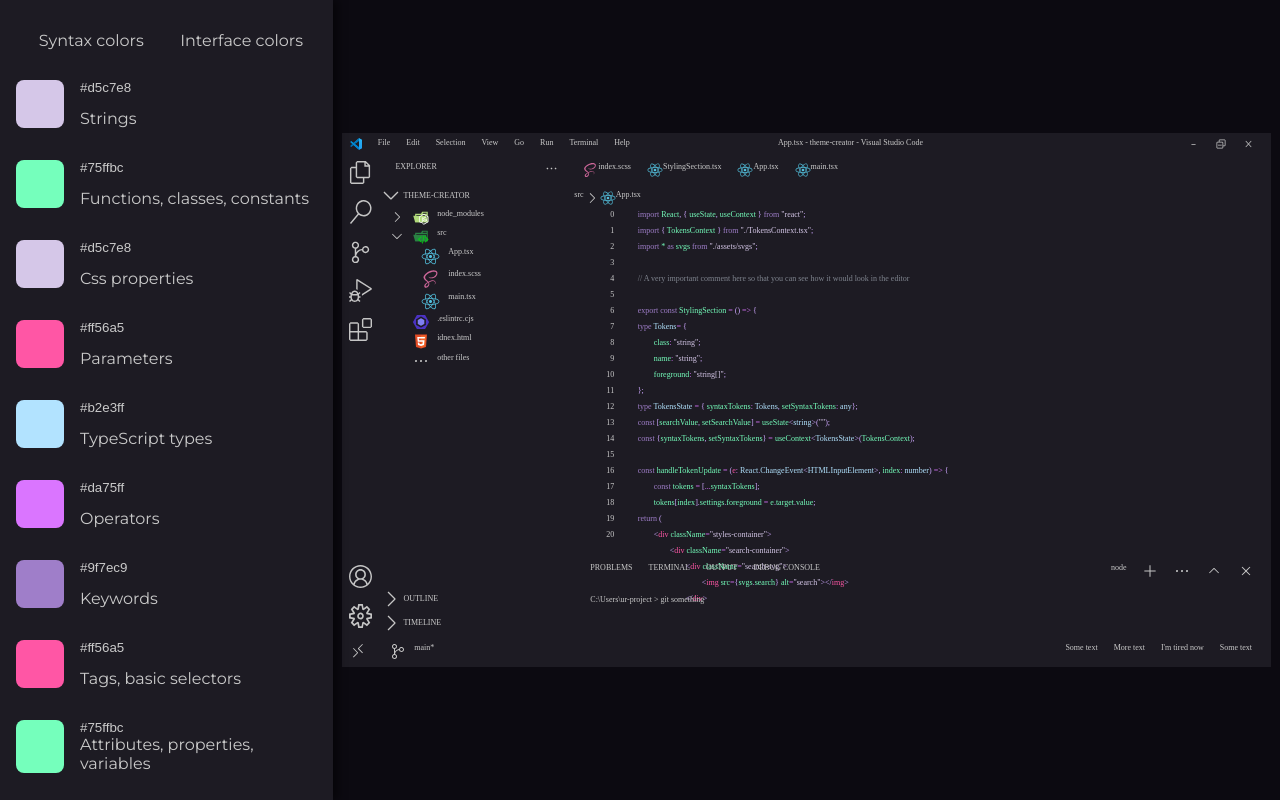
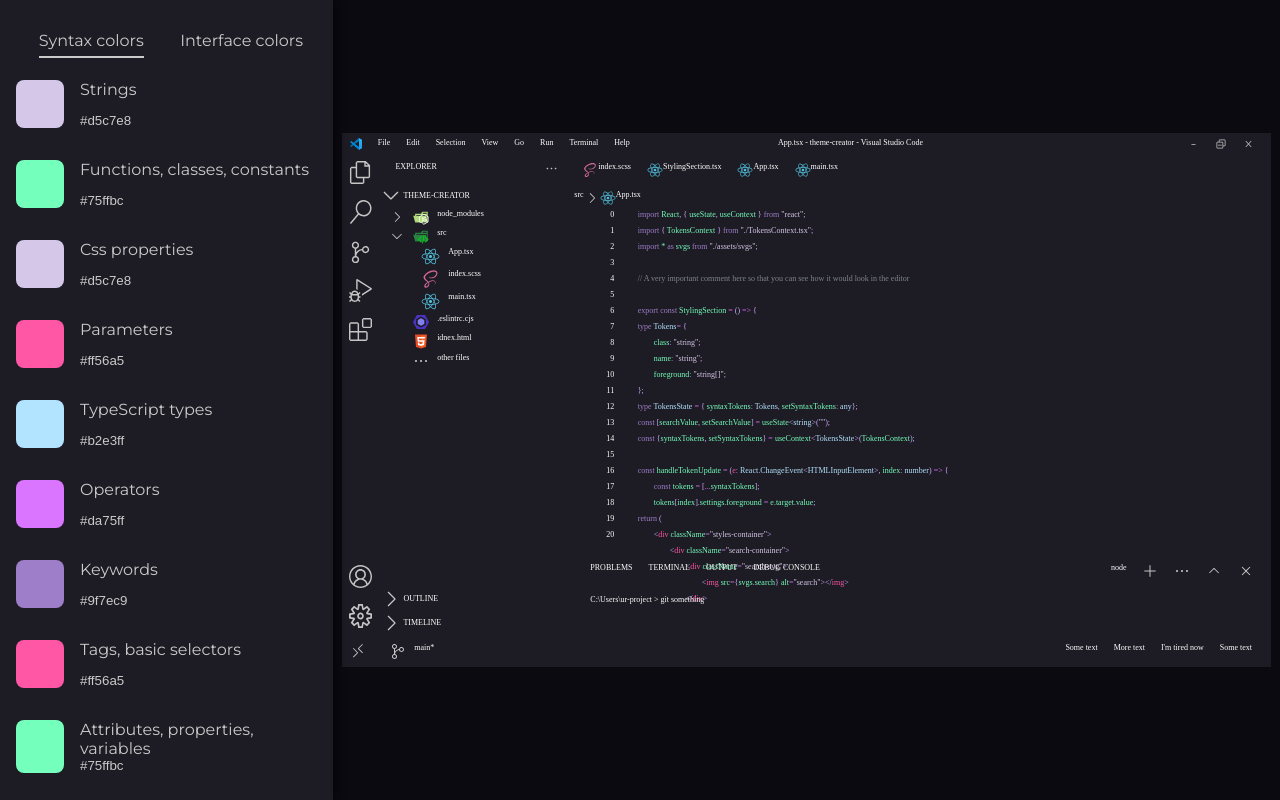
Before and after one commit to Vitalii-Harkavenko/theme-screator, a React (Vite) app: page / in a window 1280 px wide. Built offline with nearby package versions, Linux system fonts and the light colour scheme; a web font is replaced by a local one.

Commit message:
added remaining interface tokens to context hook

```diff
--- a/src/Canvas.tsx
+++ b/src/Canvas.tsx
@@ -5,7 +5,7 @@ import { Keywords, Operators, Fns_classes_consts, Strings, Parameters, Atts_prop
 
 export const Canvas = () => {
 
-    const {colors, interfaceTokens} = useContext(TokensContext);
+    const {syntaxColors, interfaceColors, interfaceFgColors} = useContext(TokensContext);
 
     const gutterNumbers = [];
     for (let i = 0; i < 30; i++) {
@@ -13,7 +13,7 @@ export const Canvas = () => {
     };
 
 	return (
-		<div className="canvas">
+		<div className="canvas" style={interfaceFgColors.text}>
             <div className="menu-bar">
                 <div className="menus">
                     <img src={svgs.vscode}></img>
@@ -132,40 +132,40 @@ export const Canvas = () => {
                             { gutterNumbers.map(i => <p>{i}</p>) }
                         </div>
                         <div className="editor">
-                            <p style={colors.punctuation}><Keywords word="import"/> <Fns_classes_consts word="React"/>, &#123; <Fns_classes_consts word="useState"/>, <Fns_classes_consts word="useContext"/> &#125; <Keywords word="from"/> <Strings word="react"/>;</p>
-                            <p style={colors.punctuation}><Keywords word="import"/> &#123; <Fns_classes_consts word="TokensContext"/> &#125; <Keywords word="from"/> <Strings word="./TokensContext.tsx"/>;</p>
-                            <p style={colors.punctuation}><Keywords word="import"/> <Fns_classes_consts word="*"/> <Keywords word="as"/> <Fns_classes_consts word="svgs"/> <Keywords word="from"/> <Strings word="./assets/svgs"/>;</p>
+                            <p style={syntaxColors.punctuation}><Keywords word="import"/> <Fns_classes_consts word="React"/>, &#123; <Fns_classes_consts word="useState"/>, <Fns_classes_consts word="useContext"/> &#125; <Keywords word="from"/> <Strings word="react"/>;</p>
+                            <p style={syntaxColors.punctuation}><Keywords word="import"/> &#123; <Fns_classes_consts word="TokensContext"/> &#125; <Keywords word="from"/> <Strings word="./TokensContext.tsx"/>;</p>
+                            <p style={syntaxColors.punctuation}><Keywords word="import"/> <Fns_classes_consts word="*"/> <Keywords word="as"/> <Fns_classes_consts word="svgs"/> <Keywords word="from"/> <Strings word="./assets/svgs"/>;</p>
                             <p className="whitespace"></p>
-                            <p style={colors.comments}>// A very important comment here so that you can see how it would look in the editor</p>
+                            <p style={syntaxColors.comments}>// A very important comment here so that you can see how it would look in the editor</p>
                             <p className="whitespace"></p>
-                            <p style={colors.punctuation}> <Keywords word="export"/> <Keywords word="const"/> <Fns_classes_consts word="StylingSection"/> <Operators word="="/> () <Operators word="=&gt;"/> &#123;</p>
-                            <p style={colors.punctuation}><Keywords word="type"/> <Ts_types word="Tokens"/><Operators word="="/> &#123;</p>
+                            <p style={syntaxColors.punctuation}> <Keywords word="export"/> <Keywords word="const"/> <Fns_classes_consts word="StylingSection"/> <Operators word="="/> () <Operators word="=&gt;"/> &#123;</p>
+                            <p style={syntaxColors.punctuation}><Keywords word="type"/> <Ts_types word="Tokens"/><Operators word="="/> &#123;</p>
                             <div className="tab-space">
-                                <p style={colors.punctuation}><Atts_props_vars word="class"/><Operators word=":"/> <Strings word="string"/>;</p>
-                                <p style={colors.punctuation}><Atts_props_vars word="name"/><Operators word=":"/> <Strings word="string"/>;</p>
-                                <p style={colors.punctuation}><Atts_props_vars word="foreground"/><Operators word=":"/> <Strings word="string[]"/>;</p>
+                                <p style={syntaxColors.punctuation}><Atts_props_vars word="class"/><Operators word=":"/> <Strings word="string"/>;</p>
+                                <p style={syntaxColors.punctuation}><Atts_props_vars word="name"/><Operators word=":"/> <Strings word="string"/>;</p>
+                                <p style={syntaxColors.punctuation}><Atts_props_vars word="foreground"/><Operators word=":"/> <Strings word="string[]"/>;</p>
                             </div>
-                            <p style={colors.punctuation}>&#125;;</p>
-                            <p style={colors.punctuation}><Keywords word="type"/> <Ts_types word="TokensState"/> <Operators word="="/> &#123; <Atts_props_vars word="syntaxTokens"/><Operators word=":"/> <Ts_types word="Tokens"/>, <Atts_props_vars word="setSyntaxTokens"/><Operators word=":"/> <Ts_types word="any"/>&#125;;</p>
-                            <p style={colors.punctuation}><Keywords word="const"/> [<Fns_classes_consts word="searchValue"/>, <Fns_classes_consts word="setSearchValue"/>] <Operators word="="/> <Fns_classes_consts word="useState"/>&lt;<Ts_types word="string"/>&gt;(<Strings word=""/>);</p>
-                            <p style={colors.punctuation}><Keywords word="const"/> &#123;<Fns_classes_consts word="syntaxTokens"/>, <Fns_classes_consts word="setSyntaxTokens"/>&#125; <Operators word="="/> <Fns_classes_consts word="useContext"/>&lt;<Ts_types word="TokensState"/>&gt;(<Fns_classes_consts word="TokensContext"/>);</p>
+                            <p style={syntaxColors.punctuation}>&#125;;</p>
+                            <p style={syntaxColors.punctuation}><Keywords word="type"/> <Ts_types word="TokensState"/> <Operators word="="/> &#123; <Atts_props_vars word="syntaxTokens"/><Operators word=":"/> <Ts_types word="Tokens"/>, <Atts_props_vars word="setSyntaxTokens"/><Operators word=":"/> <Ts_types word="any"/>&#125;;</p>
+                            <p style={syntaxColors.punctuation}><Keywords word="const"/> [<Fns_classes_consts word="searchValue"/>, <Fns_classes_consts word="setSearchValue"/>] <Operators word="="/> <Fns_classes_consts word="useState"/>&lt;<Ts_types word="string"/>&gt;(<Strings word=""/>);</p>
+                            <p style={syntaxColors.punctuation}><Keywords word="const"/> &#123;<Fns_classes_consts word="syntaxTokens"/>, <Fns_classes_consts word="setSyntaxTokens"/>&#125; <Operators word="="/> <Fns_classes_consts word="useContext"/>&lt;<Ts_types word="TokensState"/>&gt;(<Fns_classes_consts word="TokensContext"/>);</p>
                             <p className="whitespace"></p>
-                            <p style={colors.punctuation}><Keywords word="const"/> <Fns_classes_consts word="handleTokenUpdate"/> <Operators word="="/> (<Parameters word="e"/><Operators word=":"/> <Ts_types word="React"/>.<Ts_types word="ChangeEvent"/>&lt;<Ts_types word="HTMLInputElement"/>&gt;, <Atts_props_vars word="index"/><Operators word=":"/> <Ts_types word="number"/>) <Operators word="=&gt;"/> &#123;</p>
+                            <p style={syntaxColors.punctuation}><Keywords word="const"/> <Fns_classes_consts word="handleTokenUpdate"/> <Operators word="="/> (<Parameters word="e"/><Operators word=":"/> <Ts_types word="React"/>.<Ts_types word="ChangeEvent"/>&lt;<Ts_types word="HTMLInputElement"/>&gt;, <Atts_props_vars word="index"/><Operators word=":"/> <Ts_types word="number"/>) <Operators word="=&gt;"/> &#123;</p>
                             <div className="tab-space">
-                                <p style={colors.punctuation}><Keywords word="const"/> <Fns_classes_consts word="tokens"/> <Operators word="="/> [<Operators word="..."/><Fns_classes_consts word="syntaxTokens"/>];</p>
-                                <p style={colors.punctuation}><Fns_classes_consts word="tokens"/>[<Fns_classes_consts word="index"/>].<Atts_props_vars word="settings"/>.<Atts_props_vars word="foreground"/> <Operators word="="/> <Atts_props_vars word="e"/>.<Atts_props_vars word="target"/>.<Atts_props_vars word="value"/>;</p>
+                                <p style={syntaxColors.punctuation}><Keywords word="const"/> <Fns_classes_consts word="tokens"/> <Operators word="="/> [<Operators word="..."/><Fns_classes_consts word="syntaxTokens"/>];</p>
+                                <p style={syntaxColors.punctuation}><Fns_classes_consts word="tokens"/>[<Fns_classes_consts word="index"/>].<Atts_props_vars word="settings"/>.<Atts_props_vars word="foreground"/> <Operators word="="/> <Atts_props_vars word="e"/>.<Atts_props_vars word="target"/>.<Atts_props_vars word="value"/>;</p>
                             </div>
-                            <p style={colors.punctuation}><Keywords word="return"/> (</p>
+                            <p style={syntaxColors.punctuation}><Keywords word="return"/> (</p>
                             <div className="tab-space">
-                                <p style={colors.punctuation}>&lt;<Tags word="div"/> <Atts_props_vars word="className"/><Operators word="="/><Strings word="styles-container"/>&gt;</p>
+                                <p style={syntaxColors.punctuation}>&lt;<Tags word="div"/> <Atts_props_vars word="className"/><Operators word="="/><Strings word="styles-container"/>&gt;</p>
                                 <div className="tab-space">
-                                    <p style={colors.punctuation}>&lt;<Tags word="div"/> <Atts_props_vars word="className"/><Operators word="="/><Strings word="search-container"/>&gt;</p>
+                                    <p style={syntaxColors.punctuation}>&lt;<Tags word="div"/> <Atts_props_vars word="className"/><Operators word="="/><Strings word="search-container"/>&gt;</p>
                                     <div className="tab-space">
-                                        <p style={colors.punctuation}>&lt;<Tags word="div"/> <Atts_props_vars word="className"/><Operators word="="/><Strings word="search-svg"/>&gt;</p>
+                                        <p style={syntaxColors.punctuation}>&lt;<Tags word="div"/> <Atts_props_vars word="className"/><Operators word="="/><Strings word="search-svg"/>&gt;</p>
                                         <div className="tab-space">
-                                            <p style={colors.punctuation}>&lt;<Tags word="img"/> <Atts_props_vars word="src"/><Operators word="="/>&#123;<Atts_props_vars word="svgs"/>.<Atts_props_vars word="search"/>&#125; <Atts_props_vars word="alt"/><Operators word="="/><Strings word="search"/>&gt;&lt;/<Tags word="img"/>&gt;</p>
+                                            <p style={syntaxColors.punctuation}>&lt;<Tags word="img"/> <Atts_props_vars word="src"/><Operators word="="/>&#123;<Atts_props_vars word="svgs"/>.<Atts_props_vars word="search"/>&#125; <Atts_props_vars word="alt"/><Operators word="="/><Strings word="search"/>&gt;&lt;/<Tags word="img"/>&gt;</p>
                                         </div>
-                                        <p style={colors.punctuation}>&lt;/<Tags word="div"/>&gt;</p>
+                                        <p style={syntaxColors.punctuation}>&lt;/<Tags word="div"/>&gt;</p>
                                     </div>
                                 </div>
                             </div>
--- a/src/StylingSection.tsx
+++ b/src/StylingSection.tsx
@@ -1,68 +1,104 @@
-import React, { useState, useContext } from 'react'
+import React, { useContext, useRef} from 'react'
 import { TokensContext, Token} from "./TokensContext.tsx";
-import * as svgs from "./assets/svgs";
 
 export const StylingSection = () => {
 
 	type SyntaxState = {syntaxTokens: Token[], setSyntaxTokens: any};
 	type InterfaceState = {interfaceTokens: Token[], setInterfaceTokens: any};
-	const [searchValue, setSearchValue] = useState<string>('');
+	type InterfaceTextState = {interfaceFgTokens: Token[], setInterfaceFgTokens: any};
 	const {syntaxTokens, setSyntaxTokens} = useContext<SyntaxState>(TokensContext);
 	const {interfaceTokens, setInterfaceTokens} = useContext<InterfaceState>(TokensContext);
+	const {interfaceFgTokens, setInterfaceFgTokens} = useContext<InterfaceTextState>(TokensContext);
 
     const handleTokenUpdate = (e: React.ChangeEvent<HTMLInputElement>, index: number, tokenType: string) => {
 		if (tokenType === "syntax") {
 			const tokens = [...syntaxTokens];
 			tokens[index].settings.foreground = e.target.value;
 			setSyntaxTokens(tokens);
-		} else {
+		}
+		if (tokenType === "interface") {
 			const tokens = [...interfaceTokens];
 			tokens[index].settings.background = e.target.value;
 			setInterfaceTokens(tokens);
 		}
-    }
+		if (tokenType === "i-text") {
+			const tokens = [...interfaceFgTokens];
+			tokens[index].settings.foreground = e.target.value;
+			setInterfaceFgTokens(tokens);
+		}
+    };
+
+	const syntax_tab = useRef<HTMLDivElement>(null);
+	const syntax_colors = useRef<HTMLDivElement>(null);
+	const interface_tab = useRef<HTMLDivElement>(null);
+	const interface_colors = useRef<HTMLDivElement>(null);
+	const handleChangeTab = () => {
+		syntax_tab.current?.classList.toggle("opened");
+		interface_tab.current?.classList.toggle("opened");
+		syntax_colors.current?.classList.toggle("hidden");
+		interface_colors.current?.classList.toggle("hidden");
+	}
+
 
 	return (
 		<div className="styles-container">
 			<div className="tab-switcher">
-				<div className="syntax-colors-tab">Syntax colors</div>
-				<div className="interface-colors-tab">Interface colors</div>
+				<div className="syntax-colors-tab opened" onClick={handleChangeTab} ref={syntax_tab}>Syntax colors</div>
+				<div className="interface-colors-tab" onClick={handleChangeTab} ref={interface_tab}>Interface colors</div>
 			</div>
 			<div className="color-tokens">
-				<div className="syntax">
+				<div className="syntax" ref={syntax_colors}>
 					{
 						syntaxTokens.map((el, index) => {
 							return (
-								<div className="styles-wrapper" key={index}>
+								<div className="styles-wrapper" key={el.class}>
 									<div className="thumb" style={{backgroundColor : el.settings.foreground}}></div>
 									<div className="text">
+										<p>{el.name}</p>
 										<input
 											type="text"
 											placeholder="Enter a color"
 											value={el.settings.foreground}
 											onChange={e => handleTokenUpdate(e, index, "syntax") }
 										></input>
-										<p>{el.name}</p>
 									</div>
 								</div>
 							)
 						})
 					}
 				</div>
-				<div className="interface hidden">
+				<div className="interface hidden" ref={interface_colors}>
+					{
+						interfaceFgTokens.map((el, index) => {
+							return (
+								<div className="styles-wrapper" key={el.class}>
+									<div className="thumb" style={{backgroundColor : el.settings.foreground}}></div>
+									<div className="text">
+										<p>{el.name}</p>
+										<input
+											type="text"
+											placeholder="Enter a color"
+											value={el.settings.foreground}
+											onChange={e => handleTokenUpdate(e, index, "i-text") }
+										></input>
+									</div>
+								</div>
+							)
+						})
+					}
 					{
 						interfaceTokens.map((el, index) => {
 							return (
-								<div className="styles-wrapper" key={index}>
+								<div className="styles-wrapper" key={el.class}>
 									<div className="thumb" style={{backgroundColor : el.settings.background}}></div>
 									<div className="text">
+										<p>{el.name}</p>
 										<input
 											type="text"
 											placeholder="Enter a color"
 											value={el.settings.background}
 											onChange={e => handleTokenUpdate(e, index, "interface") }
 										></input>
-										<p>{el.name}</p>
 									</div>
 								</div>
 							)
--- a/src/SyntaxBoilerplates.tsx
+++ b/src/SyntaxBoilerplates.tsx
@@ -2,50 +2,50 @@ import { TokensContext } from "./TokensContext";
 import { useContext } from "react";
 
 export const Keywords: React.FC<{word: string}> = ({ word }) => {
-	const {colors} = useContext(TokensContext);
+	const {syntaxColors} = useContext(TokensContext);
 	return (
-		<span style={colors.keywords}>{word}</span>
+		<span style={syntaxColors.keywords}>{word}</span>
 	)
 }
 export const Operators: React.FC<{word: string}> = ({ word }) => {
-	const {colors} = useContext(TokensContext);
+	const {syntaxColors} = useContext(TokensContext);
 	return (
-		<span style={colors.operators}>{word}</span>
+		<span style={syntaxColors.operators}>{word}</span>
 	)
 }
 export const Fns_classes_consts: React.FC<{word: string}> = ({ word }) => {
-	const {colors} = useContext(TokensContext);
+	const {syntaxColors} = useContext(TokensContext);
 	return (
-		<span style={colors.fns_classes_consts}>{word}</span>
+		<span style={syntaxColors.fns_classes_consts}>{word}</span>
 	)
 }
 export const Strings: React.FC<{word: string}> = ({ word }) => {
-	const {colors} = useContext(TokensContext);
+	const {syntaxColors} = useContext(TokensContext);
 	return (
-		<span style={colors.strings}>"{word}"</span>
+		<span style={syntaxColors.strings}>"{word}"</span>
 	)
 }
 export const Parameters: React.FC<{word: string}> = ({ word }) => {
-	const {colors} = useContext(TokensContext);
+	const {syntaxColors} = useContext(TokensContext);
 	return (
-		<span style={colors.parameters}>{word}</span>
+		<span style={syntaxColors.parameters}>{word}</span>
 	)
 }
 export const Atts_props_vars: React.FC<{word: string}> = ({ word }) => {
-	const {colors} = useContext(TokensContext);
+	const {syntaxColors} = useContext(TokensContext);
 	return (
-		<span style={colors.atts_props_vars}>{word}</span>
+		<span style={syntaxColors.atts_props_vars}>{word}</span>
 	)
 }
 export const Ts_types: React.FC<{word: string}> = ({ word }) => {
-	const {colors} = useContext(TokensContext);
+	const {syntaxColors} = useContext(TokensContext);
 	return (
-		<span style={colors.ts_types}>{word}</span>
+		<span style={syntaxColors.ts_types}>{word}</span>
 	)
 }
 export const Tags: React.FC<{word: string}> = ({ word }) => {
-	const {colors} = useContext(TokensContext);
+	const {syntaxColors} = useContext(TokensContext);
 	return (
-		<span style={colors.tags}>{word}</span>
+		<span style={syntaxColors.tags}>{word}</span>
 	)
 }
--- a/src/TokensContext.tsx
+++ b/src/TokensContext.tsx
@@ -22,16 +22,31 @@ export const TokensContext = React.createContext<any>(undefined);
 export const TokensProvider: React.FC<ProviderProps> = ({ children }) => {
 
 	const [syntaxTokens, setSyntaxTokens] = useState<Tokens>(tokens.syntax);
-	const colors: {[key : string]: any} = {};
+	const syntaxColors: {[key : string]: any} = {};
     syntaxTokens.forEach((token: Token) => {
         const { class: tokenClass, settings: { foreground } } = token;
-        colors[tokenClass] = {color: foreground};
+        syntaxColors[tokenClass] = {color: foreground};
     });
 
 	const [interfaceTokens, setInterfaceTokens] = useState<Tokens>(tokens.interface);
+	const interfaceColors: {[key : string]: any} = {};
+    interfaceTokens.forEach((token: Token) => {
+        const { class: tokenClass, settings: { background } } = token;
+        interfaceColors[tokenClass] = {background: background};
+    });
+	const [interfaceFgTokens, setInterfaceFgTokens] = useState<Tokens>(tokens.interfaceText);
+	const interfaceFgColors: {[key : string]: any} = {};
+    interfaceFgTokens.forEach((token: Token) => {
+        const { class: tokenClass, settings: { foreground } } = token;
+        interfaceFgColors[tokenClass] = {color: foreground};
+    });
 
 	return (
-		<TokensContext.Provider  value={{ syntaxTokens, setSyntaxTokens, interfaceTokens, setInterfaceTokens, colors }}>
+		<TokensContext.Provider  value={{
+				syntaxTokens, setSyntaxTokens, syntaxColors,
+				interfaceTokens, setInterfaceTokens, interfaceColors,
+				interfaceFgTokens, setInterfaceFgTokens, interfaceFgColors
+			}}>
 			{ children }
 		</TokensContext.Provider>
 	)
--- a/src/assets/tokens.json
+++ b/src/assets/tokens.json
@@ -1,46 +1,5 @@
 {
 	"interface": [
-		{
-			"class": "text",
-			"name": "Text",
-			"scope":[
-				"badge.foreground",
-				"activityBar.foreground",
-				"activityBarBadge.foreground",
-				"breadcrumb.focusForeground",
-				"breadcrumb.activeSelectionForeground",
-				"button.foreground",
-				"button.secondaryForeground",
-				"dropdown.foreground",
-				"panelTitle.activeForeground",
-				"panelTitle.activeBorder",
-				"sideBar.foreground",
-				"sideBarSectionHeader.foreground",
-				"sideBarTitle.foreground",
-				"statusBar.background",
-				"statusBarItem.remoteBackground",
-				"statusBar.foreground",
-				"statusBarItem.remoteForeground",
-				"tab.activeForeground",
-				"terminal.foreground"
-			],
-			"settings":{
-				"background" : "#ffffff"
-			}
-		},
-		{
-			"class": "inactive",
-			"name": "Inactive",
-			"scope":[
-				"activityBar.inactiveForeground",
-				"panelTitle.inactiveForeground",
-				"breadcrumb.foreground",
-				"tab.inactiveForeground"
-			],
-			"settings":{
-				"background" : "#ffffff80"
-			}
-		},
 		{
 			"class": "transparent",
 			"name": "Transparent",
@@ -187,6 +146,49 @@
 			"scope": "editor.inactiveSelectionBackground",
 			"settings":{
 				"background": "#8210e046"
+			}
+		}
+	],
+	"interfaceText": [
+		{
+			"class": "text",
+			"name": "Text",
+			"scope":[
+				"badge.foreground",
+				"activityBar.foreground",
+				"activityBarBadge.foreground",
+				"breadcrumb.focusForeground",
+				"breadcrumb.activeSelectionForeground",
+				"button.foreground",
+				"button.secondaryForeground",
+				"dropdown.foreground",
+				"panelTitle.activeForeground",
+				"panelTitle.activeBorder",
+				"sideBar.foreground",
+				"sideBarSectionHeader.foreground",
+				"sideBarTitle.foreground",
+				"statusBar.background",
+				"statusBarItem.remoteBackground",
+				"statusBar.foreground",
+				"statusBarItem.remoteForeground",
+				"tab.activeForeground",
+				"terminal.foreground"
+			],
+			"settings":{
+				"foreground" : "#ffffff"
+			}
+		},
+		{
+			"class": "inactive",
+			"name": "Inactive",
+			"scope":[
+				"activityBar.inactiveForeground",
+				"panelTitle.inactiveForeground",
+				"breadcrumb.foreground",
+				"tab.inactiveForeground"
+			],
+			"settings":{
+				"foreground" : "#ffffff80"
 			}
 		}
 	],
--- a/src/index.scss
+++ b/src/index.scss
@@ -92,11 +92,27 @@ html, body, #root {
 			width: 100%;
 			height: 10vh;
 			> * {
-				width: 100%;
-				height: 100%;
+				width: fit-content;
+				height: 2rem;
+				margin: auto;
 				display: flex;
 				flex-direction: column;
 				justify-content: center;
+				transition: all 300ms ease-out;
+				position: relative;
+			}
+			> *::after {
+				content: '';
+				display: block;
+				width: 0px;
+				height: 2px;
+				top: 100%;
+				position: absolute;
+				background-color: $text;
+				transition: all 150ms ease-out;
+			}
+			> *.opened:after {
+				width: 100%;
 			}
 		}
 		.color-tokens {
```
